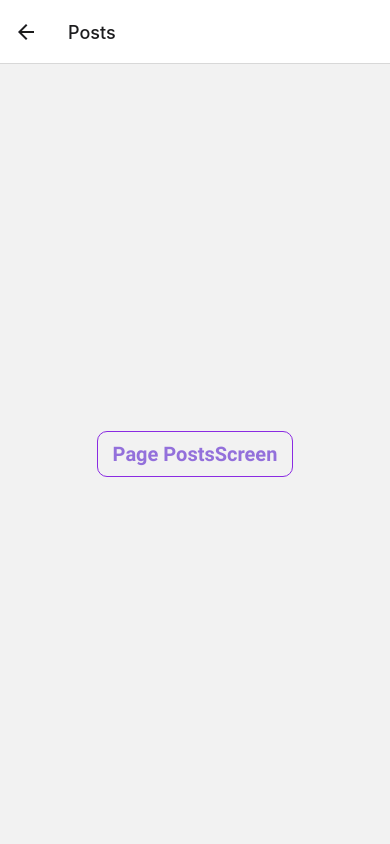
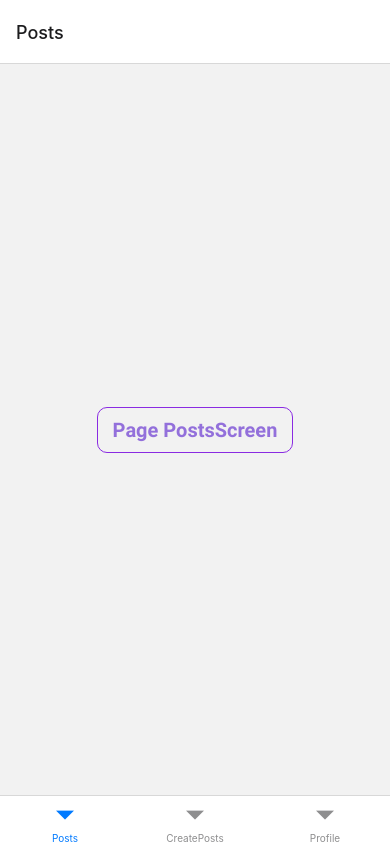
Before and after one commit to K-Basket/react-native-hw, a React Native app: screen /Home in a window 390 px wide. Built offline with nearby package versions, Linux system fonts and the light colour scheme.

Commit message:
added Home page

```diff
--- a/Screens/Home.js
+++ b/Screens/Home.js
@@ -4,17 +4,39 @@ import { createStackNavigator } from '@react-navigation/stack';
 import { CreatePostsScreen } from './CreatePostsScreen';
 import { ProfileScreen } from './ProfileScreen';
 import { createBottomTabNavigator } from '@react-navigation/bottom-tabs';
+import { useState } from 'react';
+import { RegistrationScreen } from './auth/RegistrationScreen';
+import { LoginScreen } from './auth/LoginScreen';
 
 export function Home() {
+  const [isAuth, setIsAuth] = useState(true);
   const HomeStack = createStackNavigator();
-  const Tab = createBottomTabNavigator; // нижняя навигация
+  const Tabs = createBottomTabNavigator(); // нижняя навигация
 
   return (
-    <HomeStack.Navigator initialRouteName="Posts">
-      <HomeStack.Screen name="Posts" component={PostsScreen} />
-      <HomeStack.Screen name="CreatePosts" component={CreatePostsScreen} />
-      <HomeStack.Screen name="Profile" component={ProfileScreen} />
-    </HomeStack.Navigator>
+    <>
+      {isAuth && (
+        <Tabs.Navigator initialRouteName="Posts">
+          <Tabs.Screen name="Posts" component={PostsScreen} />
+          <Tabs.Screen name="CreatePosts" component={CreatePostsScreen} />
+          <Tabs.Screen name="Profile" component={ProfileScreen} />
+        </Tabs.Navigator>
+      )}
+      {!isAuth && (
+        <HomeStack.Navigator initialRouteName="LoginScreen">
+          <HomeStack.Screen
+            name="Registration"
+            component={RegistrationScreen}
+            options={{ headerShown: false }} // скрывает header
+          />
+          <HomeStack.Screen
+            name="Login"
+            component={LoginScreen}
+            options={{ headerShown: false }}
+          />
+        </HomeStack.Navigator>
+      )}
+    </>
   );
 }
 
```
